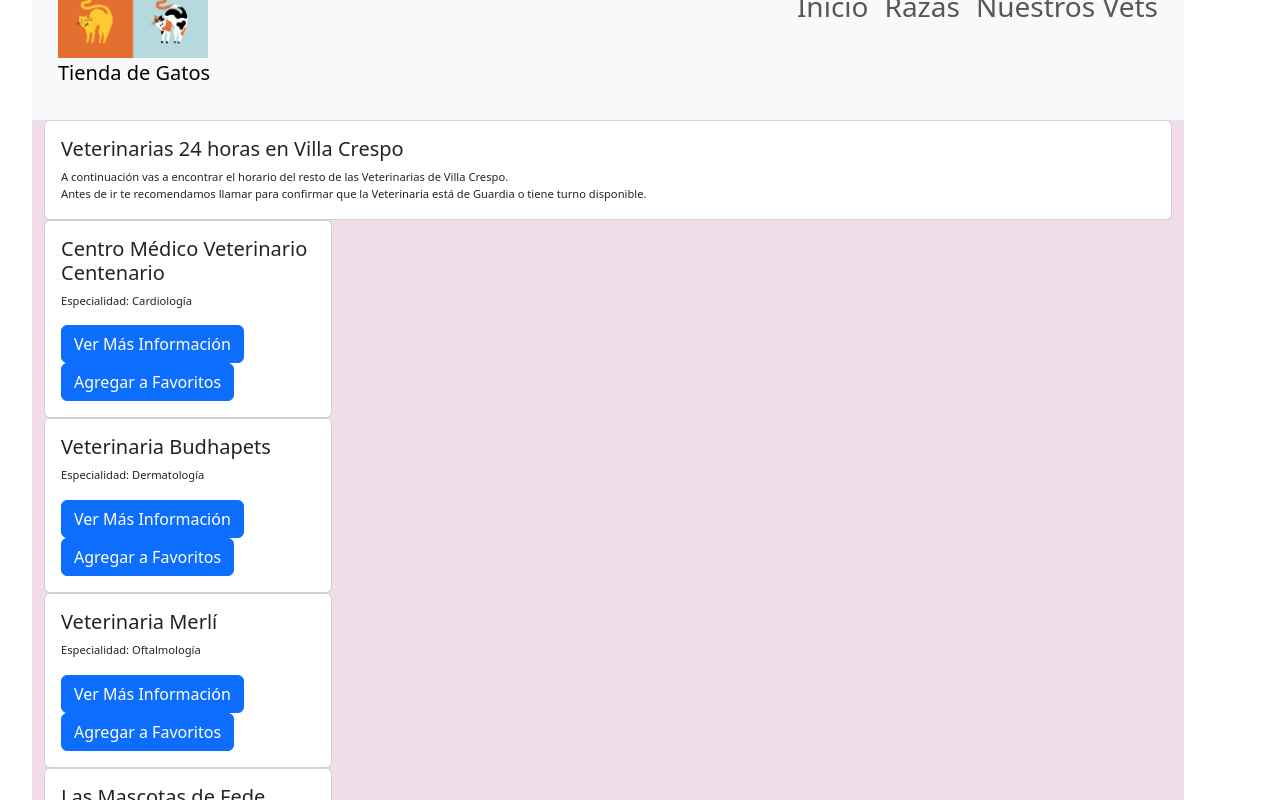
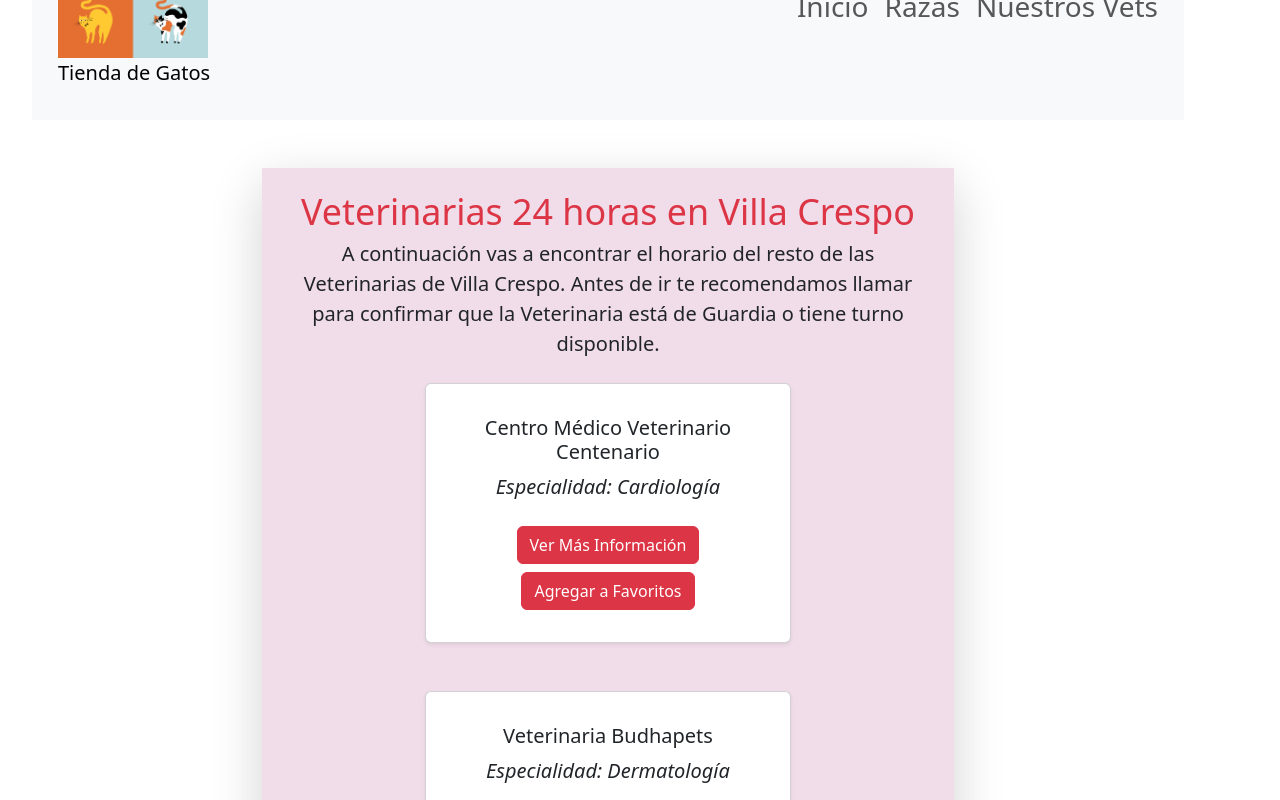
Before and after one commit to veronicamfalconi/WorldCats, a React (Vite) app: page /veterinarios in a window 1280 px wide. Shown: the part 140-940 px from the top of the page. Built offline with nearby package versions, Linux system fonts and the light colour scheme.

Commit message:
estilo seccion veterinario

```diff
--- a/src/componentes/Veterinarios/ListaVeterinarios.jsx
+++ b/src/componentes/Veterinarios/ListaVeterinarios.jsx
@@ -175,32 +175,29 @@ const ListaVeterinarios = () => {
   );
 
   return (
-    <Container fluid className="containerVeterinario">
-      <Row className="justify-content-center">
-        <Col>
-          <Card>
-            <Card.Body>
-              <Card.Title>Veterinarias 24 horas en Villa Crespo</Card.Title>
-              <Card.Text>
+    <Container className="my-5 containerVeterinario p-4 shadow-lg p-3 mb-5 rounded;" style={{ width: "60%" }}>
+      <div className="text-center mb-4">
+        <h1 className="text-center text-danger mb-2">Veterinarias 24 horas en Villa Crespo</h1>
+        <span className="text-center fs-5">
           A continuación vas a encontrar el horario del resto de las
           Veterinarias de Villa Crespo.
-                <br />
-                Antes de ir te recomendamos llamar para confirmar que la
-                Veterinaria está de Guardia o tiene turno disponible.
-              </Card.Text>
-            </Card.Body>
-          </Card>
-        </Col>
-      </Row>
+          Antes de ir te recomendamos llamar para confirmar que la Veterinaria
+          está de Guardia o tiene turno disponible.
+        </span>
+      </div>
 
+      <Row className="justify-content-center d-flex flex-column align-items-center">
         {veterinarios.map((veterinario) => (
+          <Col key={veterinario.id} md={8} lg={7} className="d-flex">
             <Veterinario
               key={veterinario.id}
               veterinario={veterinario}
               onToggleData={toggleData}
               onToggleFavorito={toggleFavorito}
             />
+          </Col>
         ))}
+      </Row>
 
       {seleccionarVeterinario && (
         <Modal show={true} onHide={closeModal}>
@@ -230,7 +227,9 @@ const ListaVeterinarios = () => {
         </Modal>
       )}
 
-      <h2>Favoritos</h2>
+      <Row className="mt-5">
+        <Col>
+          <h2 className="text-center text-danger">Favoritos</h2>
           {veterinariosFavoritos.length > 0 ? (
             veterinariosFavoritos.map((veterinario) => (
               <Veterinario
@@ -241,8 +240,10 @@ const ListaVeterinarios = () => {
               />
             ))
           ) : (
-        <p>No hay veterinarios favoritos seleccionados.</p>
+            <p className="fs-5 text-center">No hay veterinarios favoritos seleccionados.</p>
           )}
+        </Col>
+      </Row>
     </Container>
   );
 };
--- a/src/componentes/Veterinarios/Veterinario.jsx
+++ b/src/componentes/Veterinarios/Veterinario.jsx
@@ -1,22 +1,22 @@
 import React from "react";
 import Button from "react-bootstrap/Button";
-import Modal from "react-bootstrap/Modal";
 import Card from "react-bootstrap/Card";
 
 const Veterinario = ({ veterinario, onToggleData, onToggleFavorito }) => {
   return (
-    <Card style={{ width: "18rem" }}>
+    <Card className="text-center mb-3 shadow-sm p-3 mb-5 bg-white rounded " style={{ width: "100%" }}>
       <Card.Body>
         <Card.Title>{veterinario.nombre}</Card.Title>
         <Card.Text>
-          <p>Especialidad: {veterinario.especialidad}</p>
+          <span className="custom-italic fs-5">Especialidad: {veterinario.especialidad}</span>
         </Card.Text>
-        <Button variant="primary" onClick={() => onToggleData(veterinario)}>
+        <Button variant="danger" className="fs-9 m-2" onClick={() => onToggleData(veterinario)}>
           Ver Más Información
         </Button>
         <Button
-          variant="primary"
+          variant="danger"
           onClick={() => onToggleFavorito(veterinario.id)}
+          className="ml-2"
         >
           {veterinario.esFavorito
             ? "Eliminar de Favoritos"
@@ -25,7 +25,6 @@ const Veterinario = ({ veterinario, onToggleData, onToggleFavorito }) => {
       </Card.Body>
     </Card>
   );
-
 };
 
 export default Veterinario;
--- a/src/componentes/Veterinarios/veterinario.css
+++ b/src/componentes/Veterinarios/veterinario.css
@@ -1,3 +1,13 @@
 .containerVeterinario{
     background-color: #f1dce9;
 }
+
+.containerVeterinario:focus{
+    background-color: rgb(27, 204, 27);
+    align-items: center;
+    justify-content: space-around;
+}
+
+.custom-italic {
+    font-style: italic;
+  }
```
Lines whose indentation alone changed are shown as unchanged.
